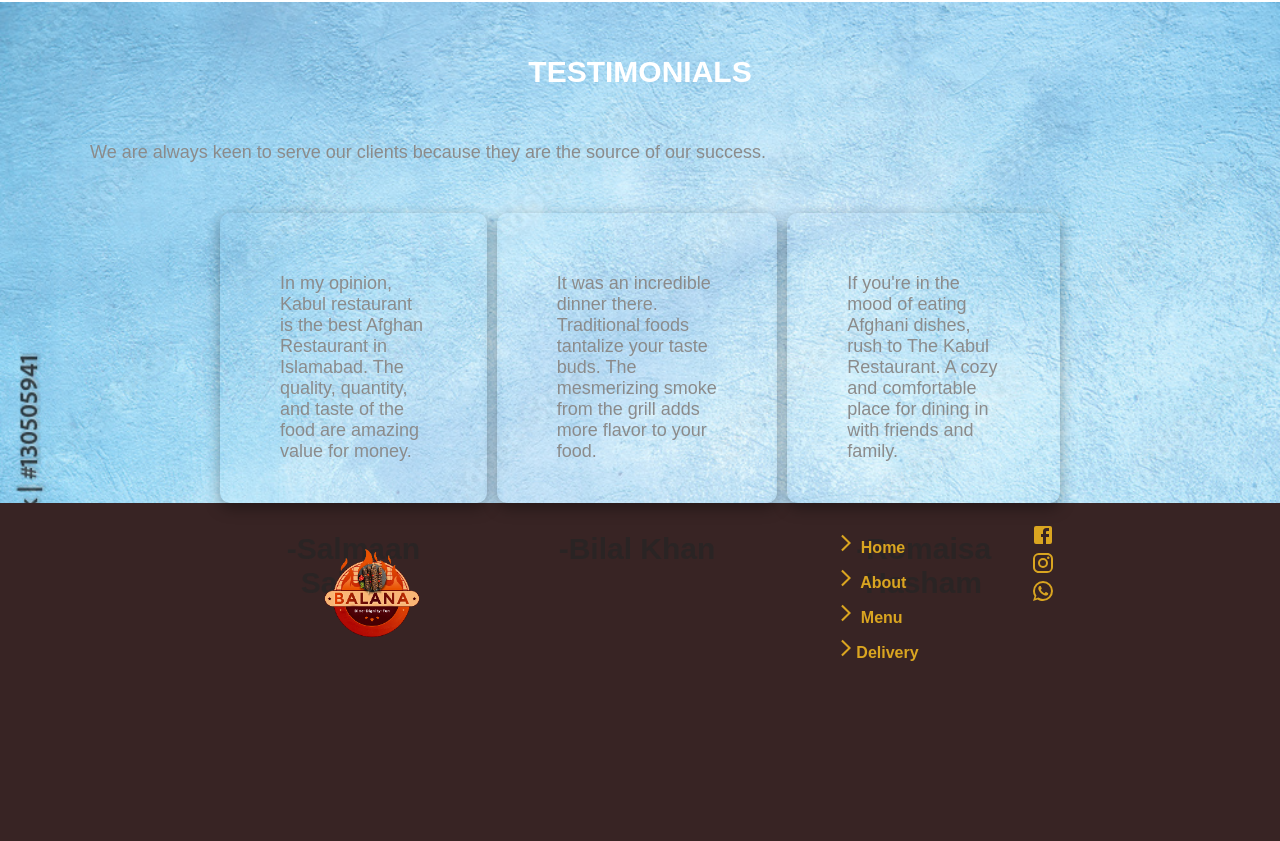
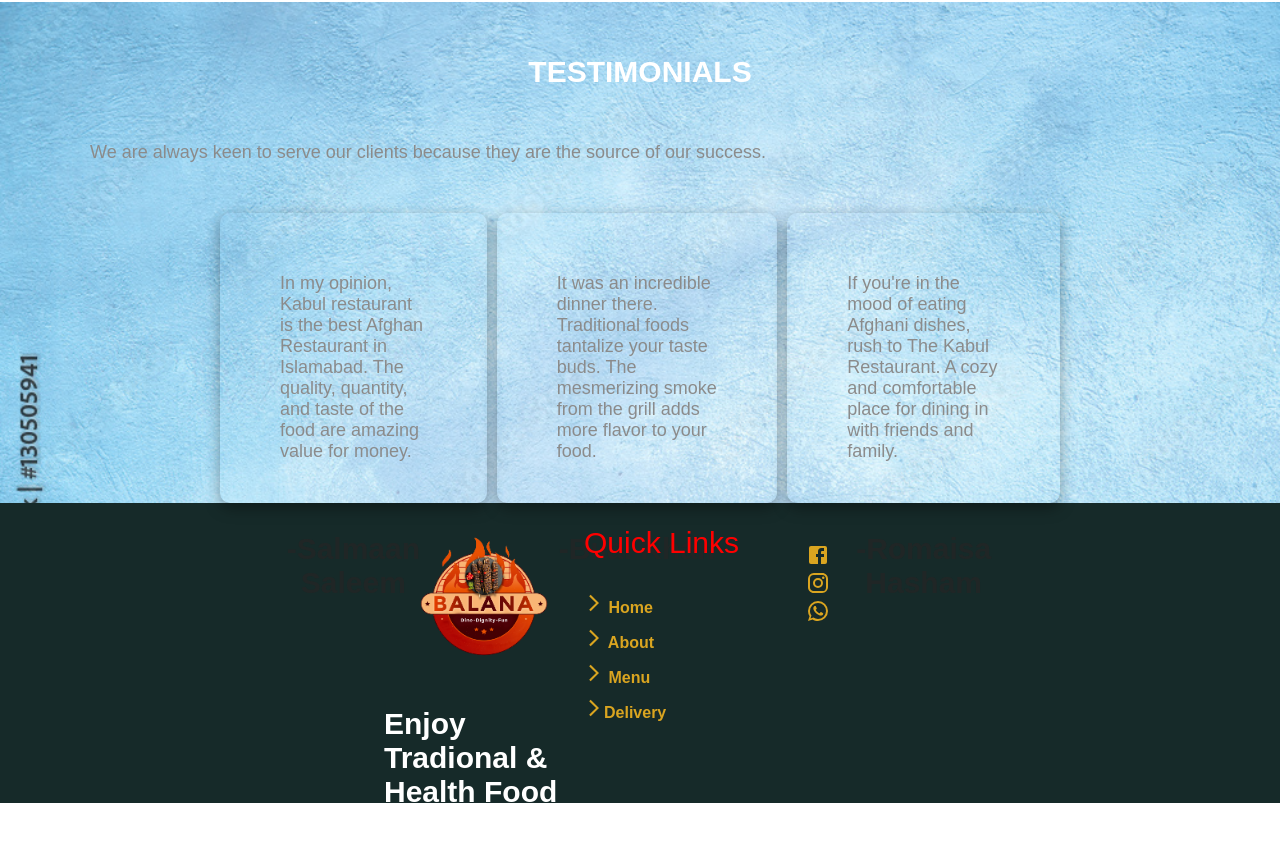
Before and after one commit to Amirkhan55/balana-restaurant-1, a React (Create React App) app: page /about in a window 1280 px wide. Shown: the part 1388-2229 px from the top of the page. After the commit the page ends 2197 px from the top, so only its background shows below. Built offline with nearby package versions, Linux system fonts and the light colour scheme.

Commit message:
friday at 2:28am

```diff
--- a/src/views/about/About.js
+++ b/src/views/about/About.js
@@ -110,20 +110,39 @@ const About = () => {
         </div>
       </div>
 
-      <div className="bottom-nav">
+      <div className="bottom-navbar">
+            <div className="footer-Div">
               <div className="logo-Div">
-          <div className="logo-1">
                 <img src="/img/wow-balana.png" alt="balana restaurant " />
-          </div>
+                <h3 style={{ color: "white" }}>
+                  Enjoy Tradional & Health Food
+                </h3>
               </div>
               <div className="nav-bar">
+                <h1
+                  style={{
+                    color: "red",
+                    marginBottom: 20,
+                    fontWeight: "normal",
+                    textAlign:"left",
+                    marginTop:20
+
+                  }}
+                >
+                  Quick Links
+                </h1>
                 <BottomNavbar />
               </div>
               <div className="social-link">
+                <div className="social-icons">
+                  {" "}
                   <Facebook sx={{ color: "goldenrod" }} />
                   <br />
-          <Instagram sx={{ color: "goldenrod" }} /> <br />
-          <WhatsApp sx={{ color: "goldenrod" }} /> <br />
+                  <Instagram sx={{ color: "goldenrod" }} />
+                  <br />
+                  <WhatsApp sx={{ color: "goldenrod" }} />
+                </div>
+              </div>
             </div>
           </div>
     </div>
--- a/src/views/about/about.css
+++ b/src/views/about/about.css
@@ -168,29 +168,44 @@
   margin-top: 70px;
   color: black;
 }
-.bottom-nav {
-  padding: 20px;
-  display: grid;
-  grid-gap: 10px;
-  grid-template-columns: auto auto auto;
-  background-color: rgb(56, 36, 36);
+.bottom-navbar {
+  width: 100%;
+  background-color: rgb(22, 42, 41);
 }
+.footer-Div {
+  display: flex;
+  flex-direction: row;
+
+  width: 40%;
+  margin: 0% auto;
+}
+
 .logo-Div {
+  flex: 1;
+  display: block;
   margin: 0% auto;
+  height: 300px;
+}
+
+.bottom-navbar img {
+  object-fit: cover;
+  height: 200px;
+}
+
+.nav-bar {
+  flex: 1;
+  margin: 0% auto;
+}
+.social-link {
+  flex: 1;
+
   text-align: center;
 }
-.logo-1 {
+.social-icons {
+  padding-top: 40px;
+  width: fit-content;
+  margin: 20px;
   margin: 0% auto;
-}
-.logo-1 > img {
-  width: 30%;
-  height: fit-content;
-}
-
-.social-link {
-  display: block;
-  text-align: left;
-  justify-content: left;
 }
 
 a {
--- a/src/views/home/Home.js
+++ b/src/views/home/Home.js
@@ -7,11 +7,15 @@ import {
 } from "@mui/icons-material";
 import { Button } from "@mui/material";
 import NAVBAR from "../../components/Navbar";
+
 import React from "react";
 import BottomNavbar from "../../components/bottom-nav/bottom_navbar";
 import "./home.css";
+import Menus from "../menu/Menu";
+import { Link } from "react-router-dom";
 
 const Home = () => {
+
   return (
     <div className="hero">
       <header className="header_nav">
@@ -150,7 +154,7 @@ const Home = () => {
                   alt="meat"
                 />
                 <h2>CHICKEN ROAST</h2>
-                <Button variant="contained">Show more</Button>
+                <Link to="/menu"> <Button variant="contained" >Show more</Button></Link>
               </div>
               <div className="taste-item">
                 <img
@@ -158,7 +162,7 @@ const Home = () => {
                   alt="meat"
                 />
                 <h2>CHICKEN KARAHI</h2>
-                <Button variant="contained">Show more</Button>
+                <Link to="/menu"> <Button variant="contained" >Show more</Button></Link>
               </div>
               <div className="taste-item">
                 <img
@@ -166,7 +170,7 @@ const Home = () => {
                   alt="KABULI PULAO"
                 />
                 <h2>KABULI PULAO</h2>
-                <Button variant="contained">Show more</Button>
+                <Link to="/menu"> <Button variant="contained" >Show more</Button></Link>
               </div>
 
               <div className="taste-item">
@@ -175,7 +179,8 @@ const Home = () => {
                   alt="SALADS"
                 />
                 <h2>SALADS</h2>
-                <Button variant="contained">Show more</Button>
+                <Link to="/menu"> <Button variant="contained" >Show more</Button></Link>
+
               </div>
               <div className="taste-item">
                 <img
@@ -183,12 +188,13 @@ const Home = () => {
                   alt="KEBAB KARAHI"
                 />
                 <h2>KEBAB KARAHI</h2>
-                <Button variant="contained">Show more</Button>
+                <Link to="/menu"> <Button variant="contained" >Show more</Button></Link>
               </div>
               <div className="taste-item">
                 <img src="/img/menu/follow-your-taste/MAGHAZ.png" alt="meat" />
                 <h2>MAGHAZ</h2>
-                <Button variant="contained">Show more</Button>
+                <Link to="/menu"> <Button variant="contained" >Show more</Button></Link>
+
               </div>
             </div>
           </div>
@@ -267,8 +273,11 @@ const Home = () => {
                 <h1
                   style={{
                     color: "red",
-                    marginBottom: 50,
+                    marginBottom: 20,
                     fontWeight: "normal",
+                    textAlign:"left",
+                    marginTop:20
+
                   }}
                 >
                   Quick Links
--- a/src/views/home/home.css
+++ b/src/views/home/home.css
@@ -122,8 +122,7 @@
   width: auto;
   height: 110px;
   color: lightcoral;
-  font-family: "Lucida Sans", "Lucida Sans Regular", "Lucida Grande",
-    "Lucida Sans Unicode", Geneva, Verdana, sans-serif;
+  font-family: 'Segoe UI', Tahoma, Geneva, Verdana, sans-serif;
   border-radius: 10px;
   box-shadow: rgba(100, 100, 111, 0.2) 0px 7px 29px 0px;
   margin: 10px;
@@ -230,6 +229,14 @@
 }
 .taste-item > button {
   background-color: rgb(224, 93, 93);
+  /* background-color: Transparent; */
+  background-repeat:no-repeat;
+  color: white;
+  border: none;
+  font-weight: bold;
+  width: 180px;
+  cursor:pointer;
+  overflow: hidden;
 }
 .taste-item > button:hover {
   background-color: rgb(199, 72, 72);
@@ -367,7 +374,7 @@ hr {
   flex: 1;
   display: block;
   margin: 0% auto;
-  height: 500px;
+  height: 300px;
 }
 
 .bottom-navbar img {
@@ -385,6 +392,7 @@ hr {
   text-align: center;
 }
 .social-icons {
+  padding-top: 40px;
   width: fit-content;
   margin: 20px;
   margin: 0% auto;
```
Lines whose indentation alone changed are shown as unchanged.
